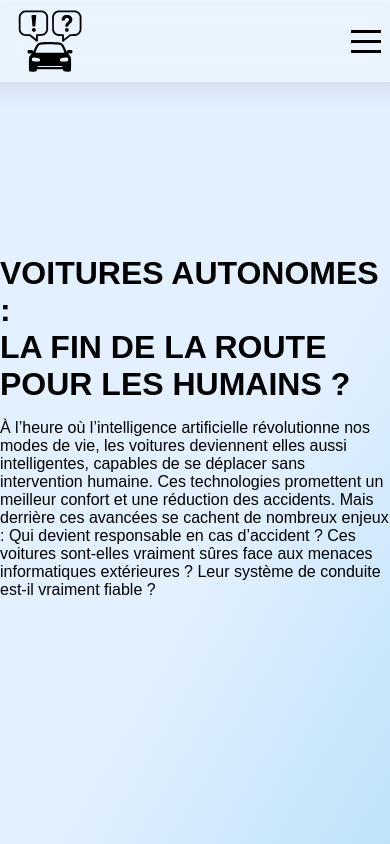
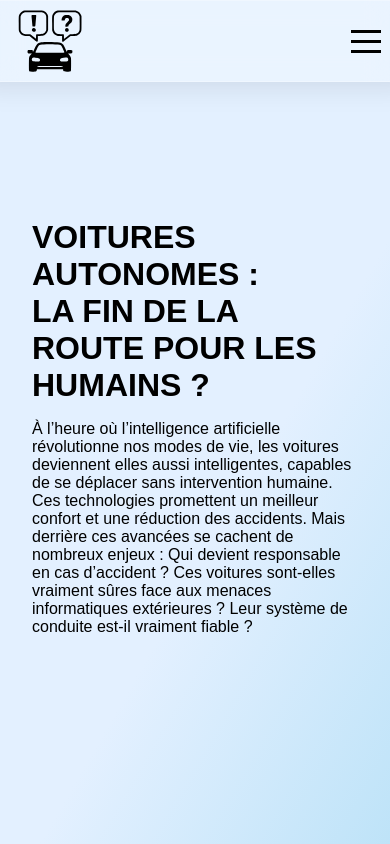
Before and after one commit to ilo80/msh-av-controversy, a React (Vite) app: page / in a window 390 px wide. Shown: the top 844 px of the page. Built offline with nearby package versions, Linux system fonts and the light colour scheme.

Commit message:
chlore(introduction): add padding for mobile

```diff
--- a/src/index.css
+++ b/src/index.css
@@ -205,7 +205,14 @@ body {
 }
 
 .introduction-description {
-  max-width: 600px;
+  max-width: 900px;
+}
+
+@media (max-width: 768px) {
+  .introduction-container {
+      padding: 0 2rem;
+  }
+
 }
 
 .timeline-event p {
```
